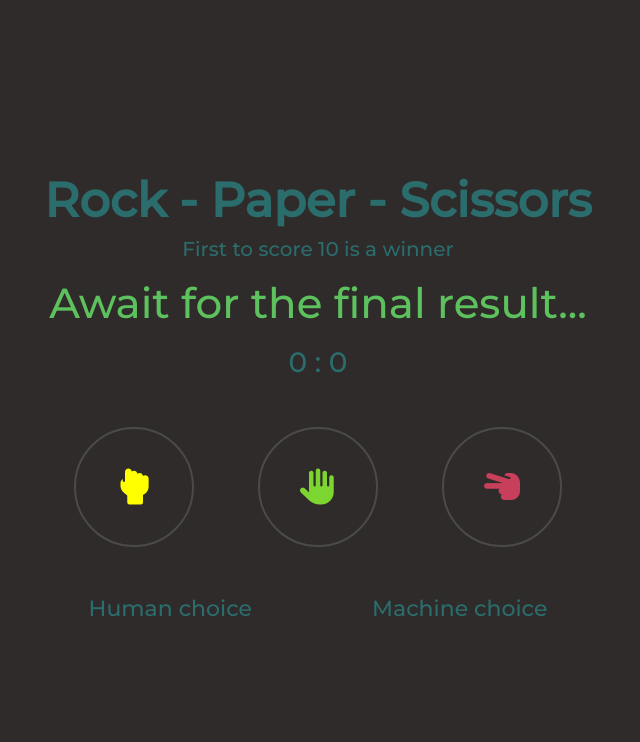
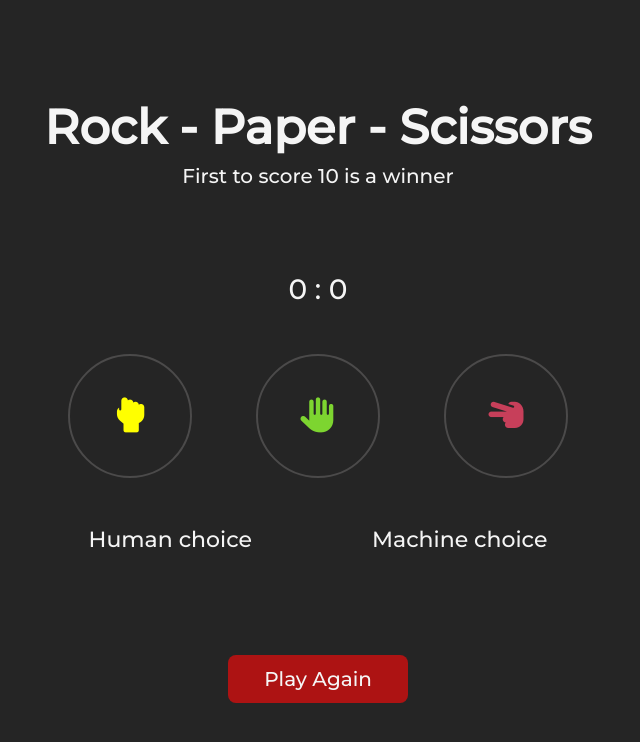
Before and after one commit to NickMarinade/gamesJS, a plain HTML site: page RockPaperScissors/indexRPS.html in a window 1280 px wide. Shown: the whole page, without its empty margins (322-962 px from the left). Drawn offline with Linux system fonts and the light colour scheme.

Commit message:
refactor css in scss

```diff
--- a/RockPaperScissors/indexRPS.html
+++ b/RockPaperScissors/indexRPS.html
@@ -4,9 +4,9 @@
     <meta charset="UTF-8">
     <meta http-equiv="X-UA-Compatible" content="IE=edge">
     <meta name="viewport" content="width=device-width, initial-scale=1.0">
-    <title>Document</title>
+    <title>Rock Paper Scissors</title>
     <script defer src='./gameRPS.js'></script>
-    <link rel="stylesheet" href="./styleRPS.css">
+    <link rel="stylesheet" href="./style.css">
     <script src="https://kit.fontawesome.com/7479bc5402.js" crossorigin="anonymous"></script>
 </head>
 <body>
@@ -33,14 +33,14 @@
         <div class="choices">
             <div class="choice">
                 <p>Human choice</p>
-                <p class="choiceText choiceTextHuman"></p>
+                <p class="choiceText choiceTextHuman">text</p>
             </div>
             <div class="choice">
                 <p>Machine choice</p>
-                <p class="choiceText choiceTextMachine"></p>
+                <p class="choiceText choiceTextMachine">text</p>
             </div>
         </div>
-
+         <button class="button">Play Again</button>
     </div>
 </body>
 </html>
--- /dev/null
+++ b/RockPaperScissors/style.scss
@@ -0,0 +1,137 @@
+@import url('https://fonts.googleapis.com/css2?family=Montserrat:wght@500&display=swap');
+
+* {
+    margin: 0;
+    padding: 0;
+    font-family: "Montserrat", sans-serif;
+}
+
+body {
+    background-color: #252525;
+}
+
+.main {
+    display: flex;
+    flex-direction: column;
+    justify-content: center;
+    align-items: center;
+    min-height: 100vh;
+    color: whitesmoke;
+    transition: .2s;
+}
+
+.title {
+    font-size: 48px;
+    text-align: center;
+}
+
+.condition {
+    padding-top: 8px;
+    font-size: 20px;
+}
+
+.finalResult {
+    font-size: 42px;
+    padding: 16px 0;
+    color: rgb(93, 193, 93);
+    visibility: hidden;
+
+    &.isVisible {
+        visibility: visible;
+    }
+}
+
+
+.score {
+    font-size: 28px;
+}
+
+.boxes {
+    display: flex;
+    gap: 64px;
+    align-items: center;
+    margin: 48px 0;
+}
+
+.box {
+    width: 120px;
+    height: 120px;
+    border-radius: 50%;
+    border: 2px solid rgb(75, 74, 74);
+    cursor: pointer;
+    display: flex;
+    align-items: center;
+    justify-content: center;
+    transition: .2s;
+
+    &.isInactive {
+        pointer-events: none;
+        background: lighten(#252525, 5%);
+    }
+
+    &:hover {
+        background: lighten(#252525, 5%);
+
+        .boxIcon {
+            transform: scale(1.1);
+        }
+    }
+
+    .boxIcon {
+        font-size: 35px;
+        transition: .2s;
+    }
+
+    .boxIconRock {
+        color: yellow;
+    }
+
+    .boxIconPaper {
+        color: rgb(125, 213, 48);
+    }
+
+    .boxIconScissors {
+        color: rgb(199, 63, 90);
+    }
+
+}
+
+.choices {
+    display: flex;
+    gap: 120px;
+    align-items: center;
+}
+
+.choice {
+    font-size: 22px;
+    text-align: center;
+}
+
+.choiceText {
+    padding-top: 8px;
+    font-size: 28px;
+    visibility: hidden;
+    text-transform: capitalize;
+
+    &.is-visible {
+        visibility: visible;
+    }
+}
+
+.button {
+    min-width: 180px;
+    margin-top: 60px;
+    background: darken(rgb(196, 21, 21), 5%);
+    outline: none;
+    border: none;
+    border-radius: 8px;
+    padding: 12px 20px;
+    color:whitesmoke;
+    font-size: 20px;
+    cursor: pointer;
+    transition: .2s;
+
+    &:hover {
+        background: rgb(196, 21, 21);
+    }
+}
--- a/RockPaperScissors/styleRPS.css
+++ /dev/null
@@ -1,99 +0,0 @@
-@import url('https://fonts.googleapis.com/css2?family=Montserrat:wght@500&display=swap');
-
-* {
-    box-sizing: border-box;
-    margin: 0;
-    padding: 0;
-    font-family: "Montserrat", sans-serif;
-}
-
-body {
-    background-color: rgb(47, 43, 43);
-}
-
-.main {
-    display: flex;
-    flex-direction: column;
-    justify-content: center;
-    align-items: center;
-    min-height: 100vh;
-    color: rgb(43, 108, 108);
-    transition: .2s;
-}
-
-.title {
-    font-size: 48px;
-    text-align: center;
-}
-
-.condition {
-    padding-top: 8px;
-        font-size: 20px;
-}
-
-.finalResult {
-    font-size: 42px;
-    padding: 16px 0;
-    color: rgb(93, 193, 93);
-}
-
-
-.score {
-    font-size: 28px;
-}
-
-.boxes {
-    display: flex;
-    gap: 64px;
-    align-items: center;
-    margin: 48px 0;
-}
-
-.box {
-    width: 120px;
-    height: 120px;
-    border-radius: 50%;
-    border: 2px solid rgb(75, 74, 74);
-    cursor: pointer;
-    display: flex;
-    align-items: center;
-    justify-content: center;
-    transition: .2s;
-}
-
-.box:hover {
-    background: rgb(242, 236, 236);
-}
-
-.boxIcon {
-    font-size: 36px;
-    transition: .2s;
-}
-
-.boxIconRock {
-    color: yellow;
-}
-
-.boxIconPaper {
-    color: rgb(125, 213, 48);
-}
-
-.boxIconScissors {
-    color: rgb(199, 63, 90);
-}
-
-.choices {
-    display: flex;
-    gap: 120px;
-    align-items: center;
-}
-
-.choice {
-    font-size: 22px;
-    text-align: center;
-}
-
-.choiceText {
-    padding-top: 8px;
-    font-size: 28px;
-}
```
Also changed, not shown: RockPaperScissors/style.css (added), 1 other file.
